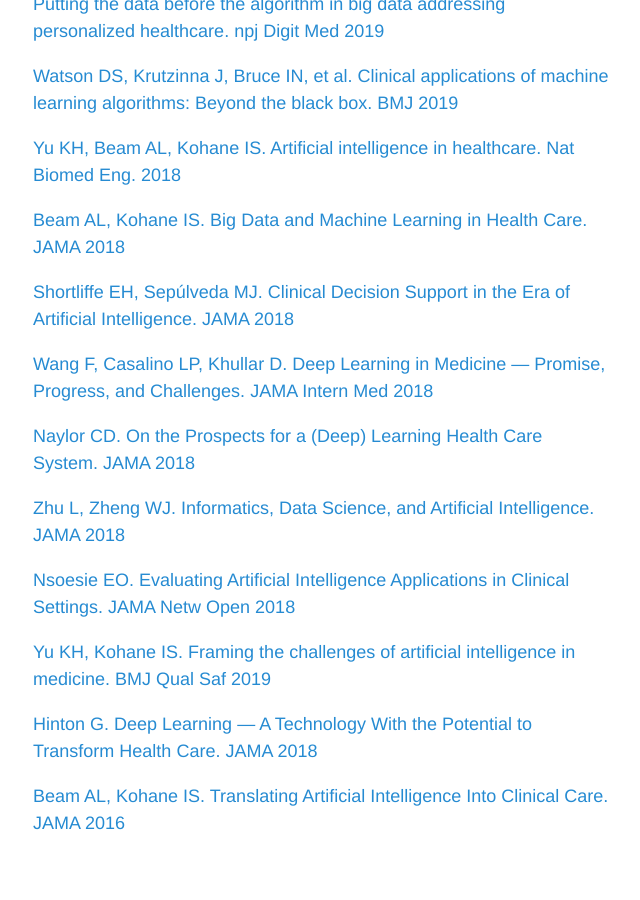
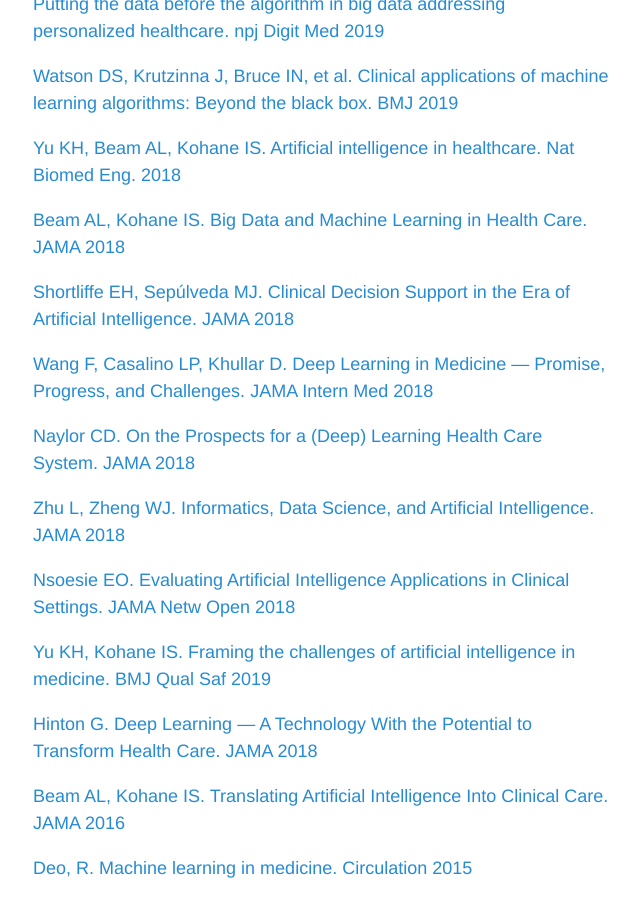
Before and after one commit to erikr/erikr.github.io, a Jekyll site: the page built from _posts/2019-08-24-reviews-on-ml-in-healthcare.md, in a window 1280 px wide and 900 px high, scrolled down 1258 px. Shown: the whole window, without its empty margins (319-959 px from the left). Built offline with Jekyll 4.4.1, drawn with Linux system fonts in a browser that asks for light colours; nearby versions of some CDN libraries; comment, search, counter and statistics services are not loaded; before the commit the page ends 2113 px from its top, so only the background shows below that.

Commit message:
added Deo Circ 2015

```diff
--- a/_posts/2019-08-24-reviews-on-ml-in-healthcare.md
+++ b/_posts/2019-08-24-reviews-on-ml-in-healthcare.md
@@ -55,3 +55,5 @@
 [Hinton G. Deep Learning — A Technology With the Potential to Transform Health Care. JAMA 2018](https://jamanetwork.com/journals/jama/article-abstract/2701666)
 
 [Beam AL, Kohane IS. Translating Artificial Intelligence Into Clinical Care. JAMA 2016](https://jamanetwork.com/journals/jama/article-abstract/2588761)
+
+[Deo, R. Machine learning in medicine. Circulation 2015](https://www.ahajournals.org/doi/10.1161/CIRCULATIONAHA.115.001593)
```
